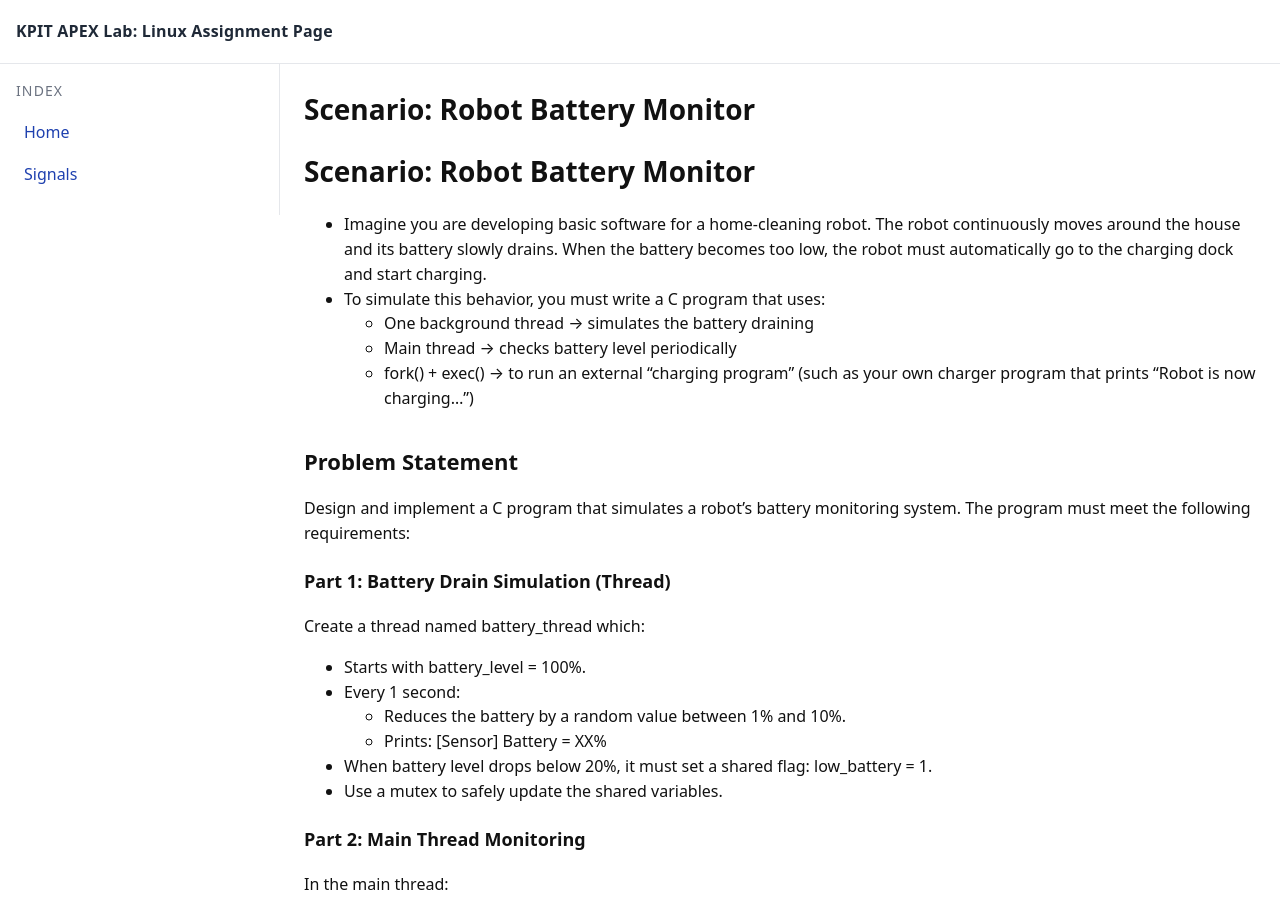
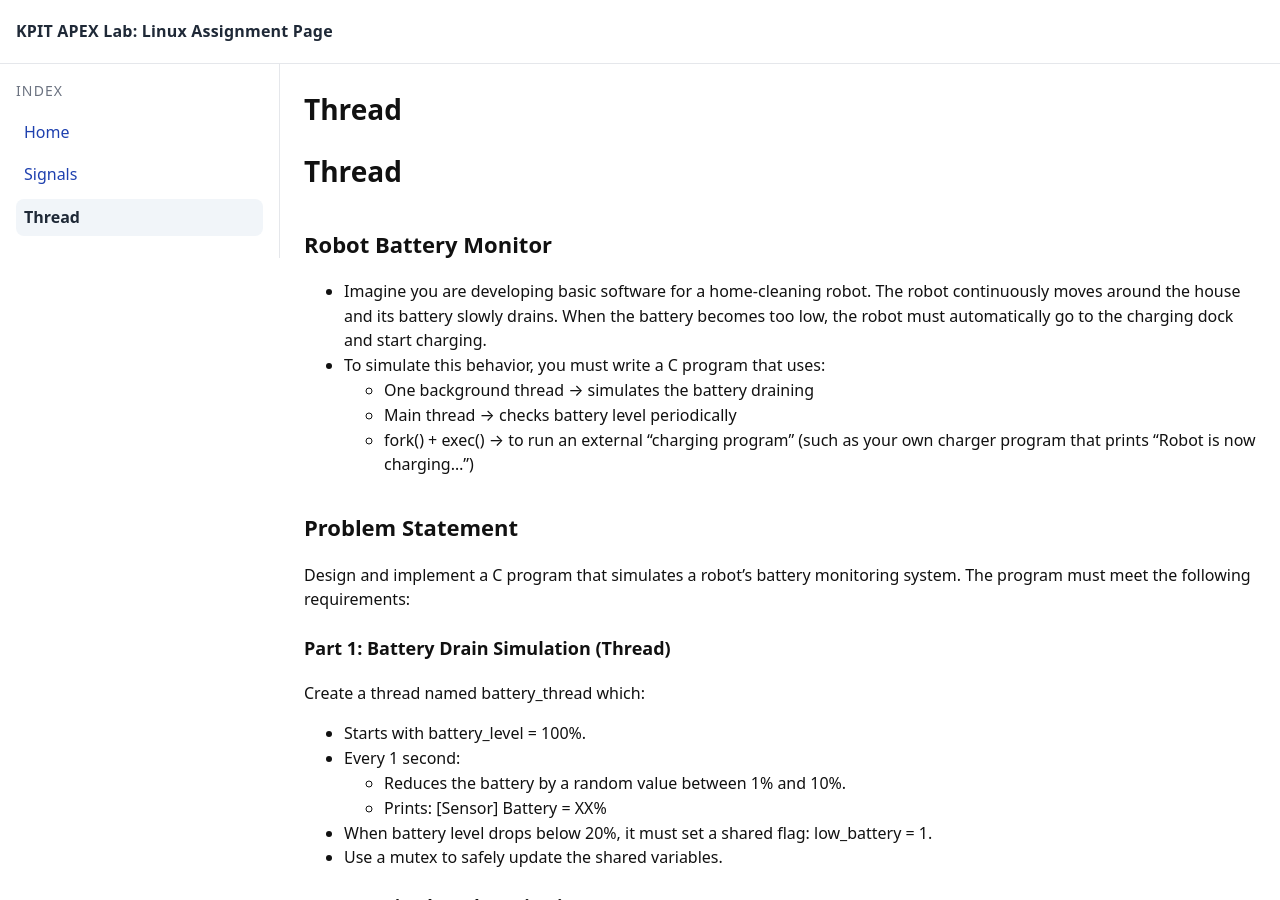
Before and after one commit to kAPEXLab/assignment, a Jekyll site: the page built from thread.md, in a window 1280 px wide and 900 px high. Built offline with Jekyll 4.4.1, drawn with Linux system fonts in a browser that asks for light colours; our own code applies the rules of GitHub Pages for plain Markdown files.

Commit message:
Update thread.md

```diff
--- a/thread.md
+++ b/thread.md
@@ -1,4 +1,12 @@
-# Scenario: Robot Battery Monitor
+---
+layout: default
+title: Thread
+nav: true
+nav_order: 3
+---
+
+# Thread
+## Robot Battery Monitor
 
 * Imagine you are developing basic software for a home-cleaning robot. The robot continuously moves around the house and its battery slowly drains. When the battery becomes too low, the robot must automatically go to the charging dock and start charging.
 * To simulate this behavior, you must write a C program that uses:
```
